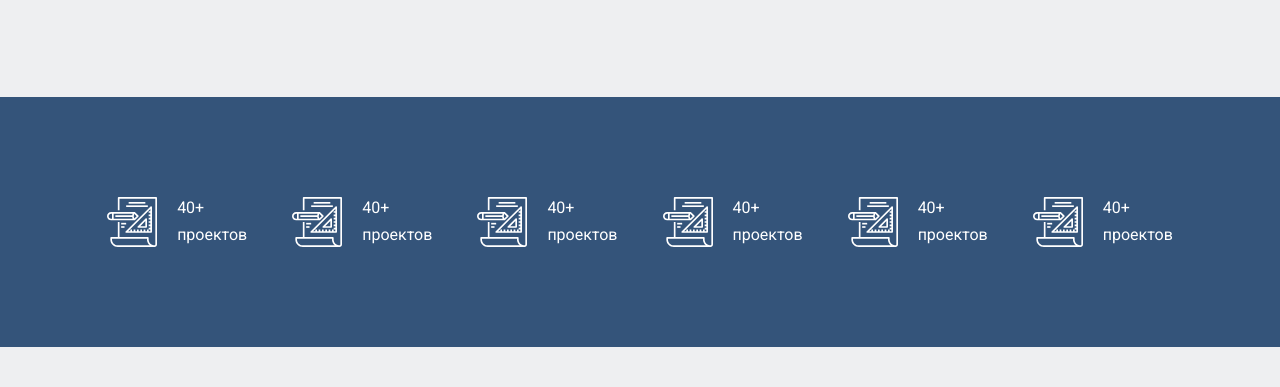
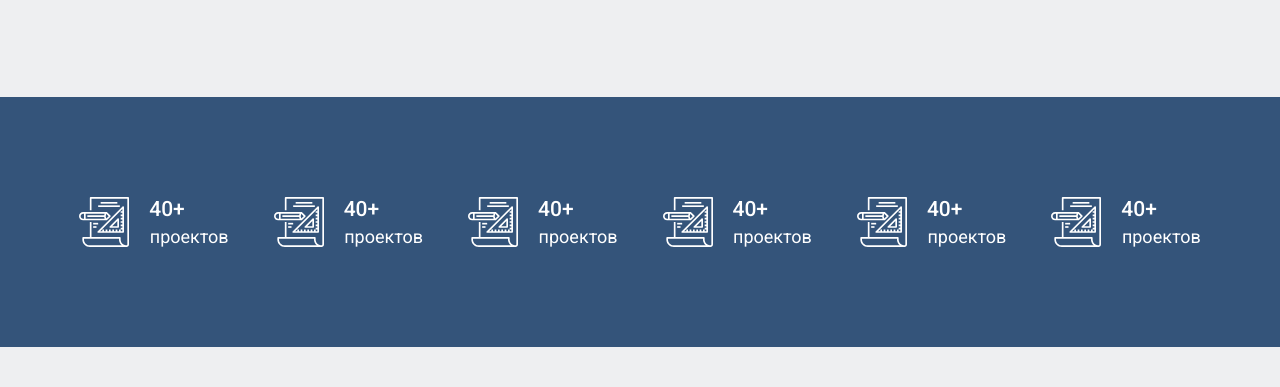
Before and after one commit to Mykchailo199120/simple-site, a plain HTML site: page index.html in a window 1280 px wide. Shown: the part 869-1256 px from the top of the page. Drawn offline with Linux system fonts and the light colour scheme.

Commit message:
fix homework

```diff
--- a/css/style.css
+++ b/css/style.css
@@ -139,23 +139,37 @@ h1, h2, h3, h4, h5, h6 {
     margin: 10px 0;
 }
 
-.block__item--img {
+.block__span {
+    margin-bottom: 25px;
+    font-weight: 500;
+    font-size: 21px;
+}
+
+.block__span2 {
+    margin-top: 30px;
+    margin-left: -35px;
+    font-weight: 400;
+    font-size: 18px;
+
+}
+
+.block__img {
     margin-right: 20px;
 }
 
 /*block*/
 /*work*/
-.how-i__work {
+.block__work {
     text-align: center;
     margin-top: 100px;
 }
 
-.text__work {
+.block__text {
     text-align: center;
     white-space: pre-line;
 }
 
-.img__rectangle {
+.button {
     display: flex;
     position: relative;
     justify-content: center;
@@ -164,7 +178,7 @@ h1, h2, h3, h4, h5, h6 {
 
 }
 
-.img__btn {
+.button__play {
     position: absolute;
     top: 40%;
     background: none;
--- a/index.html
+++ b/index.html
@@ -56,36 +56,43 @@
         </div>
     </section>
     <section class="block">
-        <div class="block__item block__item--span"><img src="img/project.svg" class="block__item--img"
-                                                        alt="40+ проектов">40+<br> проектов
+        <div class="block__item"><img src="img/project.svg" class="block__img" alt="40+ проектов">
+            <div class="block__span">40+</div>
+            <div class="block__span2">проектов</div>
         </div>
-        <div class="block__item block__item--span"><img src="img/project.svg" class="block__item--img"
-                                                        alt="40+ проектов">40+<br> проектов
+        <div class="block__item"><img src="img/project.svg" class="block__img"
+                                      alt="40+ проектов">
+            <div class="block__span">40+</div>
+            <div class="block__span2">проектов</div>
         </div>
-        <div class="block__item block__item--span"><img src="img/project.svg" class="block__item--img"
-                                                        alt="40+ проектов">40+<br> проектов
+        <div class="block__item"><img src="img/project.svg" class="block__img" alt="40+ проектов">
+            <div class="block__span">40+</div>
+            <div class="block__span2">проектов</div>
         </div>
-        <div class="block__item block__item--span"><img src="img/project.svg" class="block__item--img"
-                                                        alt="40+ проектов">40+<br> проектов
+        <div class="block__item"><img src="img/project.svg" class="block__img" alt="40+ проектов">
+            <div class="block__span">40+</div>
+            <div class="block__span2">проектов</div>
         </div>
-        <div class="block__item block__item--span"><img src="img/project.svg" class="block__item--img"
-                                                        alt="40+ проектов">40+<br> проектов
+        <div class="block__item block__item--text"><img src="img/project.svg" class="block__img" alt="40+ проектов">
+            <div class="block__span">40+</div>
+            <div class="block__span2">проектов</div>
         </div>
-        <div class="block__item block__item--span"><img src="img/project.svg" class="block__item--img"
-                                                        alt="40+ проектов">40+<br> проектов
+        <div class="block__item"><img src="img/project.svg" class="block__img" alt="40+ проектов">
+            <div class="block__span">40+</div>
+            <div class="block__span2">проектов</div>
         </div>
     </section>
-    <section class="my-work">
-        <div class="my-work__2">
-            <h2 class="how-i__work">Как я работаю</h2>
-            <p class="text__work">
+    <section>
+        <div class="work">
+            <h2 class="block__work">Как я работаю</h2>
+            <p class="block__text">
                 Lorem Ipsum - это текст-"рыба", часто используемый в печати и вэб-дизайне. Lorem Ipsum является
                 стандартной "рыбой" для текстов на латинице с начала XVI века.
             </p>
         </div>
-        <div class="img__rectangle">
+        <div class="button">
             <img src="img/Rectangle%205.svg" alt="rectangle">
-            <img class="img__btn" src="img/Vector.svg" alt="vector">
+            <img class="button__play" src="img/Vector.svg" alt="vector">
         </div>
     </section>
 </main>
```
